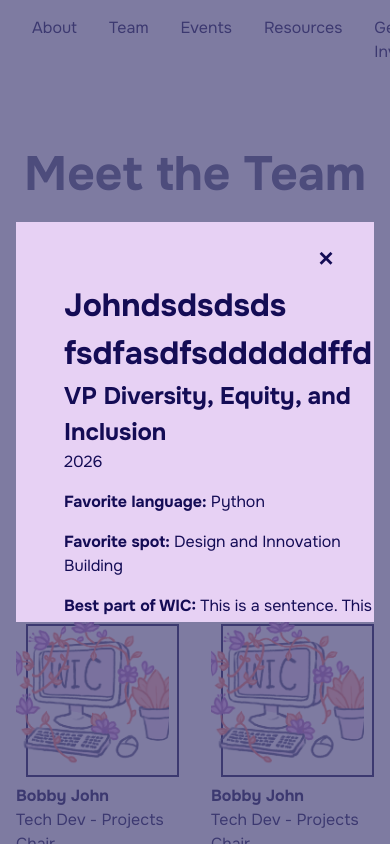
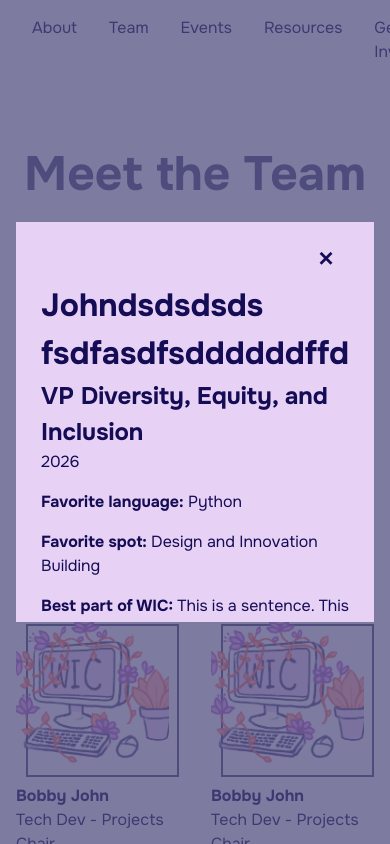
Before and after one commit to wicatucsd/wicatucsd.github.io, a Next.js app: page /team in a window 390 px wide. Both pictures are taken after a click on the element 92 px from the left and 392 px from the top of the page. Shown: the top 844 px of the page. Built offline with nearby package versions, Linux system fonts and the light colour scheme.

Commit message:
make pop-up one row on small screens

```diff
--- a/src/components/MemberPopUp.tsx
+++ b/src/components/MemberPopUp.tsx
@@ -23,14 +23,14 @@ export default function MemberPopUp({ member }: MemberPopUpProps) {
         {/* Add padding to ensure the component's layout accounts for the size of the shadow outline */}
         <div className="pr-[10px] pb-[10px]">
           {/* Outline shadow effect */}
-          <div className="
+            <div className="
             relative inline-block
             after:content-[''] after:absolute
             after:top-[10px] after:left-[10px]
             after:w-full after:h-full
             after:-z-1
-            after:border-2"
-          >
+            after:border-2 after:border-purple-medium
+            ">
             {/* Image */}
             <div
               className="cursor-pointer"
@@ -79,7 +79,7 @@ export default function MemberPopUp({ member }: MemberPopUpProps) {
                 ✕
               </button>
             </div>
-            <div className="flex gap-sm">
+            <div className="flex flex-col-reverse items-center md:flex-row md:items-start gap-sm">
               <div>
                 <Image
                   src={member.image}
```
